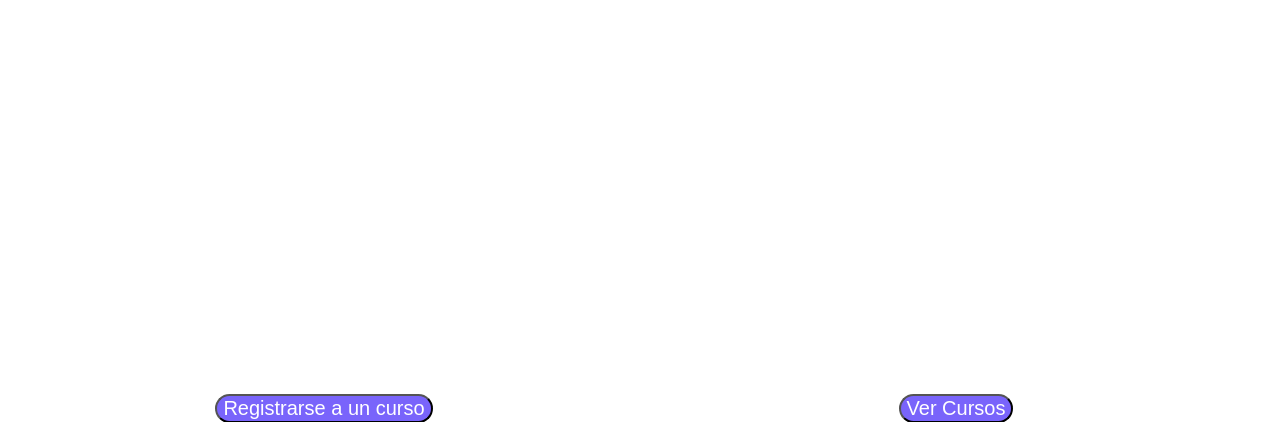
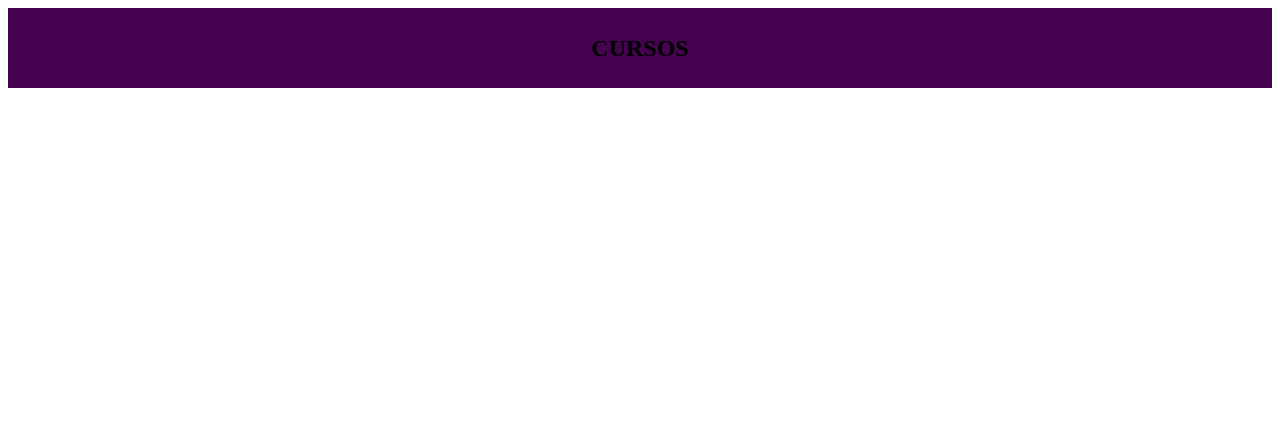
Before and after one commit to diegogodinezr/SistemMultiBase, a Django app: page / in a window 1280 px wide. Shown: the top 422 px of the page. Run offline with Django 4.2, Linux system fonts and the light colour scheme.

Commit message:
Cambiando rama para evitar choques

```diff
--- a/templates/index.html
+++ b/templates/index.html
@@ -5,6 +5,13 @@
     <meta name="viewport" content="width=device-width, initial-scale=1.0">
     <title>Inicio</title>
     <style>
+        nav {
+            display: flex;
+            justify-content: center;
+            align-items: center;
+            height: 10vh;
+            background-color: rgba(68, 2, 79, 1);
+        }
         .container {
             display: flex;
             height: 100vh;
@@ -32,6 +39,9 @@
     </style>
 </head>
 <body>
+    <nav>
+        <h1>CURSOS</h1>
+    </nav>
     <div class="container">
         <div class="izquierda">
             <a href="{% url 'registro' %}">
```
